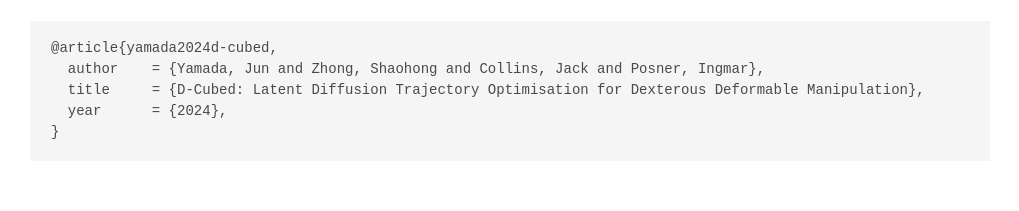
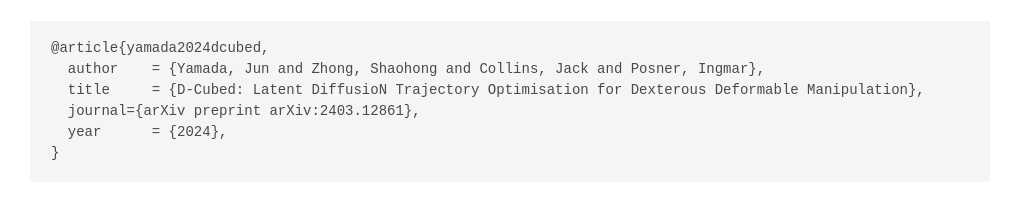
Before and after one commit to applied-ai-lab/D-cubed, a plain HTML site: page docs/index.html in a window 1280 px wide. Shown: the part 3503-3714 px from the top of the page, without its empty margins (130-1149 px from the left). Drawn offline with nearby package versions, Linux system fonts and the light colour scheme; some icons are missing; a web font is replaced by a local one.

Commit message:
update bibtex

```diff
--- a/docs/index.html
+++ b/docs/index.html
@@ -327,9 +327,10 @@
 <section class="section" id="BibTeX">
   <div class="container is-max-desktop content">
     <h2 class="title">BibTeX</h2>
-    <pre><code>@article{yamada2024d-cubed,
+    <pre><code>@article{yamada2024dcubed,
   author    = {Yamada, Jun and Zhong, Shaohong and Collins, Jack and Posner, Ingmar},
-  title     = {D-Cubed: Latent Diffusion Trajectory Optimisation for Dexterous Deformable Manipulation},
+  title     = {D-Cubed: Latent DiffusioN Trajectory Optimisation for Dexterous Deformable Manipulation},
+  journal={arXiv preprint arXiv:2403.12861},
   year      = {2024},
 }</code></pre>
   </div>
```
Also changed, not shown: 1 other file.
